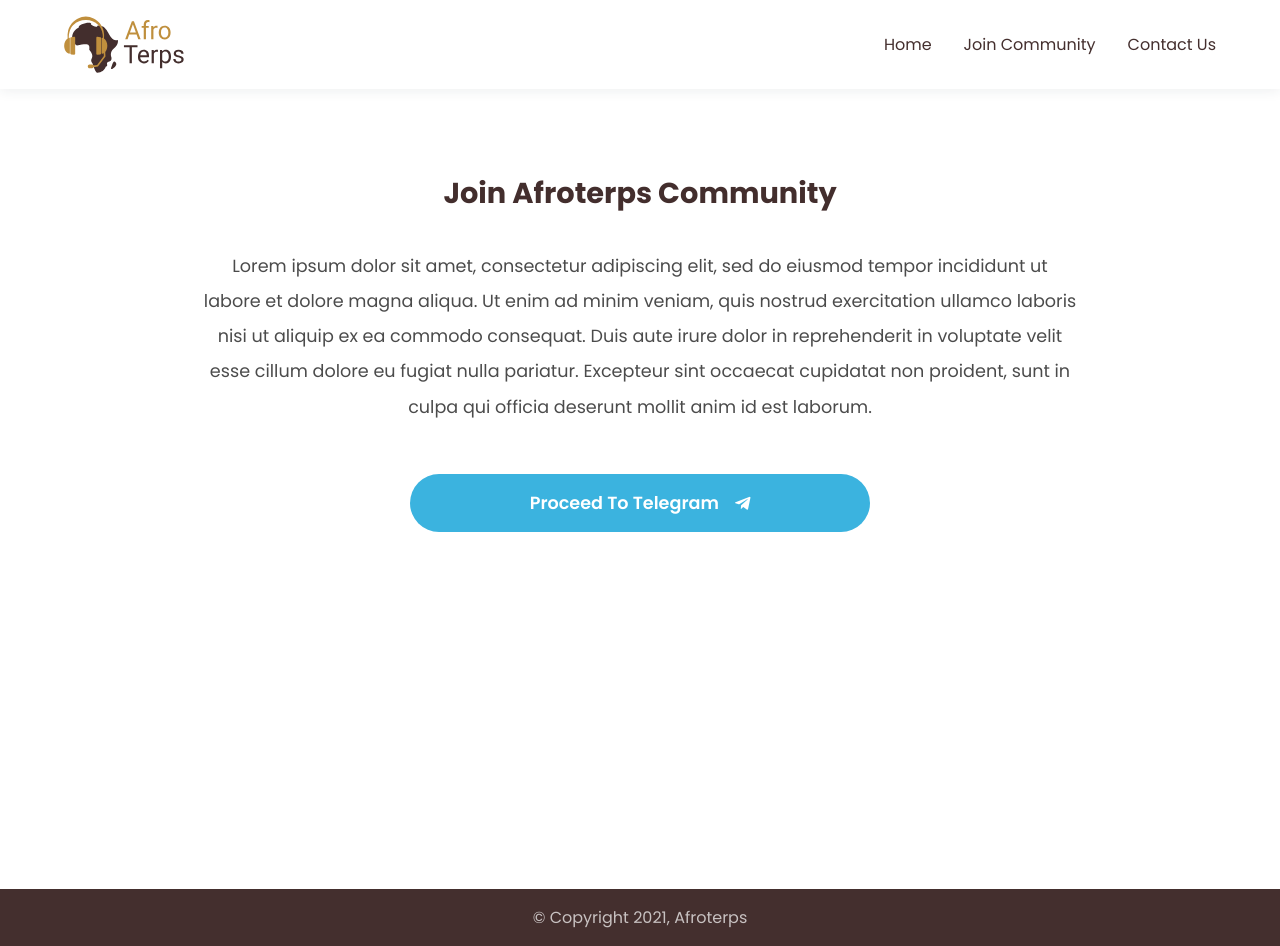
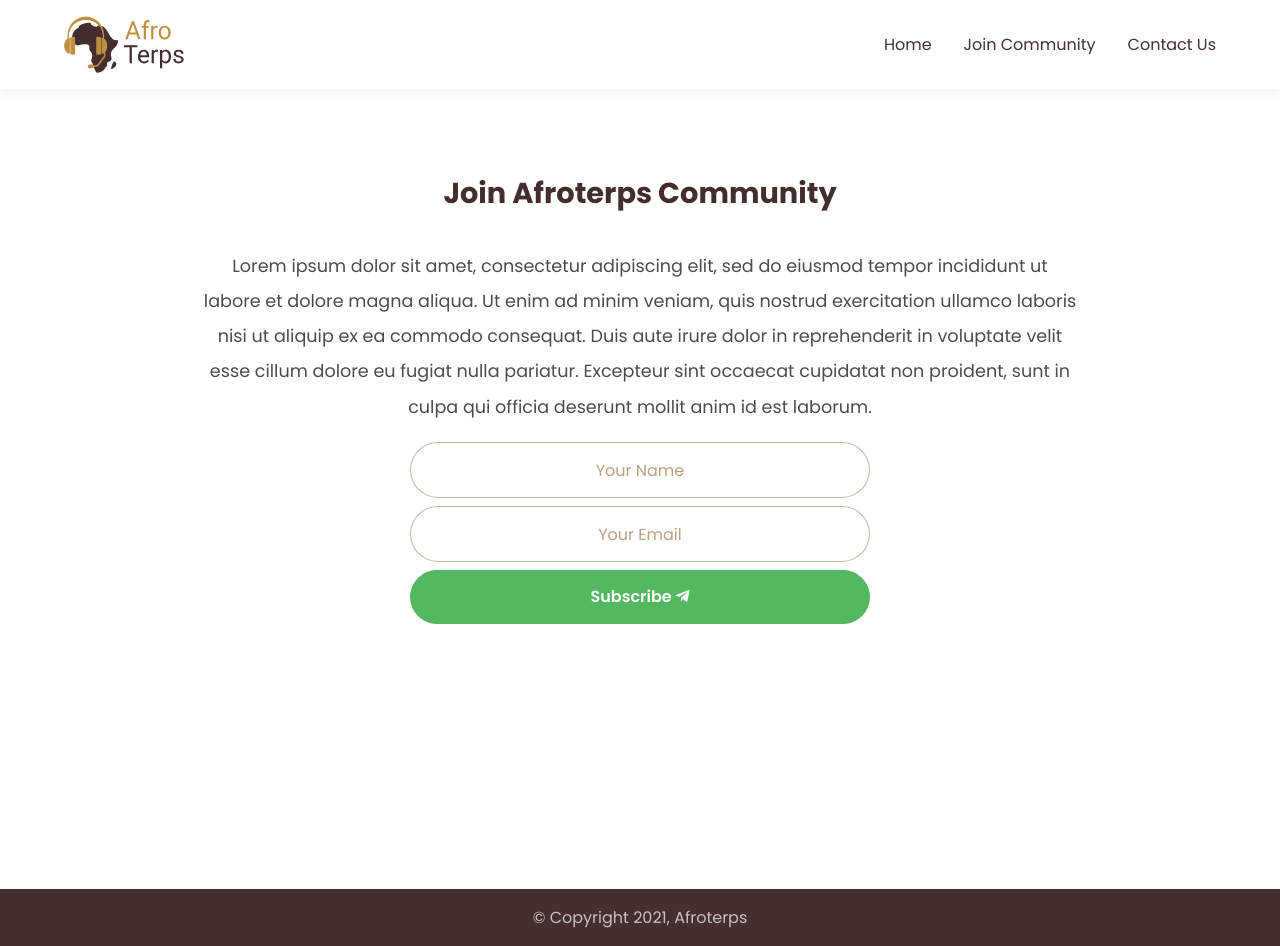
Before and after one commit to kadetXx/afroterps, a Nuxt app: page /community in a window 1280 px wide. Built offline with nearby package versions, Linux system fonts and the light colour scheme.

Commit message:
added social links

```diff
--- a/components/community/Join.vue
+++ b/components/community/Join.vue
@@ -12,14 +12,31 @@
       est laborum.
     </p>
 
-    <div class="cta">
-      <a class="cta__link" href="#">
-        <button class="cta__button">
-          Proceed To Telegram
-          <i class="fab fa-telegram-plane"></i>
-        </button>
-      </a>
-    </div>
+    <form class="form">
+      <label class="form__item">
+        <input
+          class="form__input"
+          type="text"
+          name="name"
+          placeholder="Your Name"
+          required
+        />
+      </label>
+
+      <label class="form__item">
+        <input
+          class="form__input"
+          type="email"
+          name="email"
+          placeholder="Your Email"
+          required
+        />
+      </label>
+      <button class="form__button">
+        Subscribe
+        <i class="fab fa-telegram-plane"></i>
+      </button>
+    </form>
   </div>
 </template>
 
@@ -66,36 +83,51 @@ export default {
   }
 }
 
-.cta {
-  margin-top: 2rem;
-  width: 100%;
+.form {
+  display: flex;
+  justify-content: center;
+  align-items: center;
+  flex-direction: column;
+  width: 40%;
+
+  @media screen and (max-width: 800px) {
+    width: 100%;
+  }
 }
 
-.cta__link {
+.form__item {
   width: 100%;
-  text-decoration: none;
+  margin-bottom: 0.5rem;
 }
 
-.cta__button {
-  width: 40%;
-  padding: 1rem;
+.form__input {
+  width: 100%;
+  border: 1px solid #916b367c;
+  padding: 0.9rem 1.5rem;
+  outline: none;
   border-radius: 30px;
-  border: none;
-  background: #3bb3df;
-  color: #fff;
-  font-weight: 600;
-  font-size: 1.1rem;
-  display: flex;
-  align-items: center;
-  justify-content: center;
-  margin: auto;
+  text-align: center;
+  color: #432e2dd3;
 
-  @media screen and (max-width: 700px) {
-    width: 100%;
+  @media screen and (max-width: 600px) {
+    text-align: left;
   }
 
-  i {
-    margin-left: 1rem;
+  &::placeholder {
+    font-size: 1rem;
+    color: #916b36a2;
   }
 }
+
+.form__button {
+  width: 100%;
+  outline: none;
+  padding: 0.9rem;
+  background: #52b75f;
+  border: none;
+  color: #fff;
+  border-radius: 30px;
+  font-weight: 600;
+  font-size: 1rem;
+}
 </style>
--- a/components/landing/Hero.vue
+++ b/components/landing/Hero.vue
@@ -60,20 +60,6 @@ export default {
     }
   }
 
-  &__socials {
-    margin-top: 1rem;
-  }
-
-  &__icon {
-    font-size: 2rem;
-    margin: 0 0.4rem;
-    color: #ffd792;
-
-    &:hover {
-      color: #442f2e;
-    }
-  }
-
   &__button {
     background: transparent;
     padding: 1.5rem 0.7rem;
--- a/components/landing/Newsletter.vue
+++ /dev/null
@@ -1,111 +0,0 @@
-<template>
-  <div ref="newsletter" class="newsletter">
-    <div class="title">
-      <h3 class="title__heading">Subscribe To Our Newsletter</h3>
-      <p class="title__subheading">
-        Be the first to be informed about our events, seminars, offers, tips and
-        promotions for free. We promise not to spam your email and you can
-        unsubscribe at anytime.
-      </p>
-    </div>
-
-    <form class="form">
-      <input
-        class="form__input"
-        type="email"
-        name="email"
-        placeholder="Your email address"
-      />
-      <button class="form__button" type="submit">Subscribe</button>
-    </form>
-  </div>
-</template>
-
-<script>
-export default {
-  name: 'Newsletter',
-}
-</script>
-
-<style lang="scss" scoped>
-.newsletter {
-  height: 100vh;
-  display: flex;
-  align-items: center;
-  justify-content: center;
-  flex-direction: column;
-  background: #efefef;
-  background: linear-gradient(0deg, rgba(239,239,239,1) 66%, rgba(255,255,255,1) 100%);
-  padding: 4rem 5%;
-}
-
-.title {
-  margin-bottom: 2rem;
-  text-align: center;
-  width: 50%;
-
-  @media screen and (max-width: 700px) {
-    width: 100%;
-  }
-}
-
-.title__heading {
-  font-size: 2rem;
-  margin-top: 0;
-  margin-block: 1rem;
-
-  @media screen and (max-width: 600px) {
-    font-size: 1.5rem;
-  }
-}
-
-.title__subheading {
-  margin: 0;
-  opacity: 0.6;
-  font-size: 1.05rem;
-
-  @media screen and (max-width: 600px) {
-    font-size: 1rem;
-  }
-}
-
-.form {
-  display: flex;
-  justify-content: center;
-  align-items: center;
-  flex-direction: column;
-  width: 40%;
-
-  @media screen and (max-width: 800px) {
-    width: 100%;
-  }
-}
-
-.form__input {
-  width: 100%;
-  border: 1px solid #916b367c;
-  padding: 0.9rem;
-  outline: none;
-  border-radius: 30px;
-  text-align: center;
-  color: #432e2dd3;
-
-  &::placeholder {
-    font-size: 1rem;
-    color: #916b36a2;
-  }
-}
-
-.form__button {
-  width: 100%;
-  outline: none;
-  padding: 0.9rem;
-  background: #52b75f;
-  border: none;
-  color: #fff;
-  margin-top: 0.5rem;
-  border-radius: 30px;
-  font-weight: 600;
-  font-size: 1rem;
-}
-</style>
--- /dev/null
+++ b/components/landing/Socials.vue
@@ -0,0 +1,97 @@
+<template>
+  <div ref="socials" class="socials">
+    <div class="title">
+      <h3 class="title__heading">Follow Our Socials</h3>
+      <p class="title__subheading">
+        Stay on track with the lastest by following our social handles
+      </p>
+    </div>
+
+    <div class="socials__icons">
+      <a href="#">
+        <i class="fab fa-facebook-f"></i>
+      </a>
+      <a href="#">
+        <i class="fab fa-twitter"></i>
+      </a>
+      <a href="#">
+        <i class="fab fa-youtube"></i>
+      </a>
+    </div>
+  </div>
+</template>
+
+<script>
+export default {
+  name: 'Socials',
+}
+</script>
+
+<style lang="scss" scoped>
+.socials {
+  height: 100vh;
+  display: flex;
+  align-items: center;
+  justify-content: center;
+  flex-direction: column;
+  background: #efefef;
+  background: linear-gradient(
+    0deg,
+    rgba(239, 239, 239, 1) 66%,
+    rgba(255, 255, 255, 1) 100%
+  );
+  padding: 4rem 5%;
+}
+
+.title {
+  margin-bottom: 2rem;
+  text-align: center;
+  width: 50%;
+
+  @media screen and (max-width: 700px) {
+    width: 100%;
+  }
+}
+
+.title__heading {
+  font-size: 2rem;
+  margin-top: 0;
+  margin-block: 1rem;
+
+  @media screen and (max-width: 600px) {
+    font-size: 1.5rem;
+  }
+}
+
+.title__subheading {
+  margin: 0;
+  opacity: 0.6;
+  font-size: 1.05rem;
+
+  @media screen and (max-width: 600px) {
+    font-size: 1rem;
+  }
+}
+
+.socials {
+  &__icons {
+    display: flex;
+    justify-content: center;
+
+    a {
+      font-size: 4rem;
+      margin: 0 1rem;
+      color: #442f2e;
+      transition: all 0.3s;
+
+      @media screen and (max-width: 600px) {
+        font-size: 2.5rem;
+      }
+
+      &:hover {
+        transform: scale(1.1);
+      }
+    }
+  }
+}
+</style>
--- a/pages/index.vue
+++ b/pages/index.vue
@@ -2,20 +2,20 @@
   <div>
     <Hero />
     <Events />
-    <Newsletter />
+    <Socials />
   </div>
 </template>
 
 <script>
 import Hero from '@/components/landing/Hero.vue'
 import Events from '@/components/landing/Events.vue'
-import Newsletter from '@/components/landing/Newsletter.vue'
+import Socials from '~/components/landing/Socials.vue'
 
 export default {
   components: {
     Hero,
     Events,
-    Newsletter
+    Socials
   },
 }
 </script>
```
